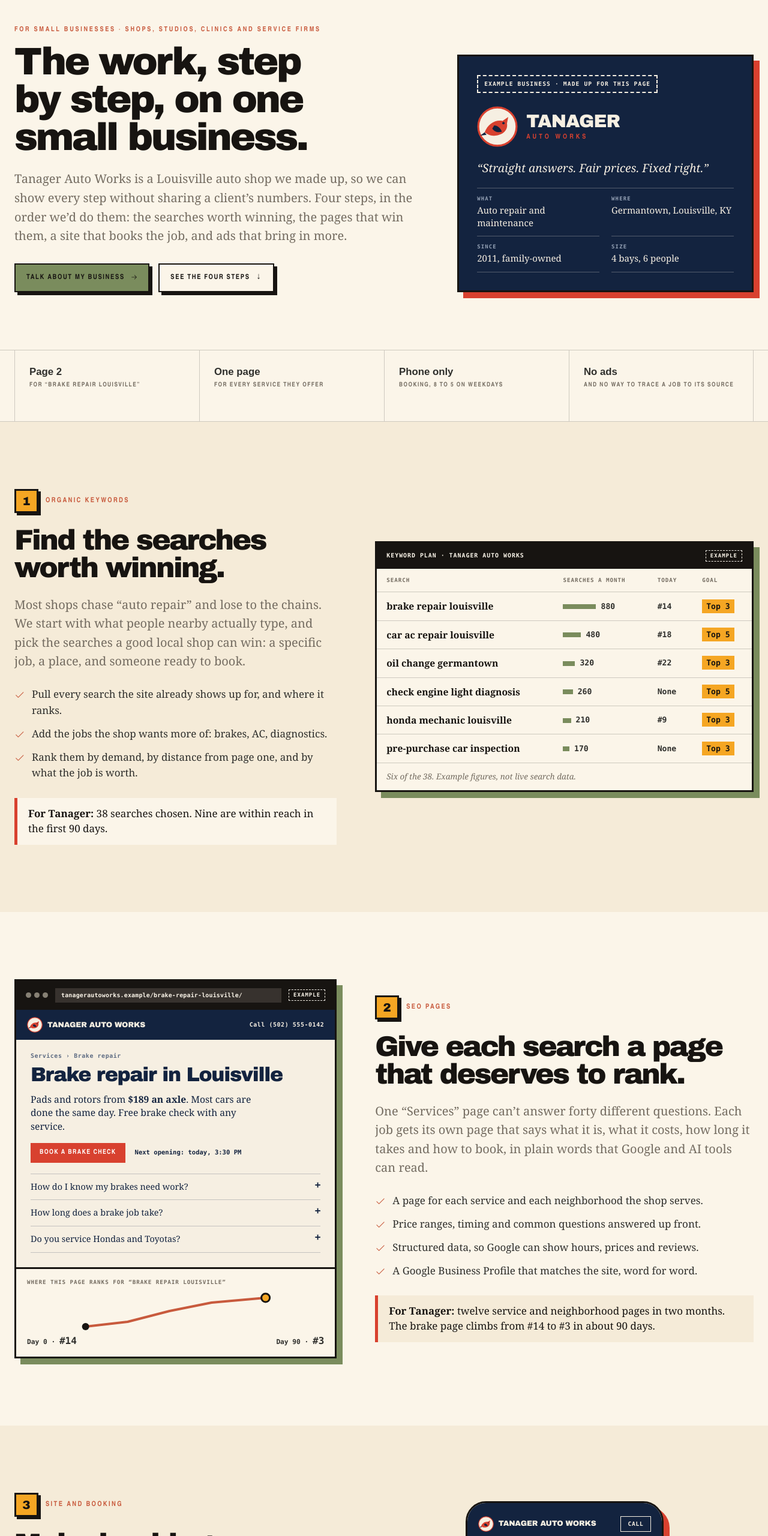
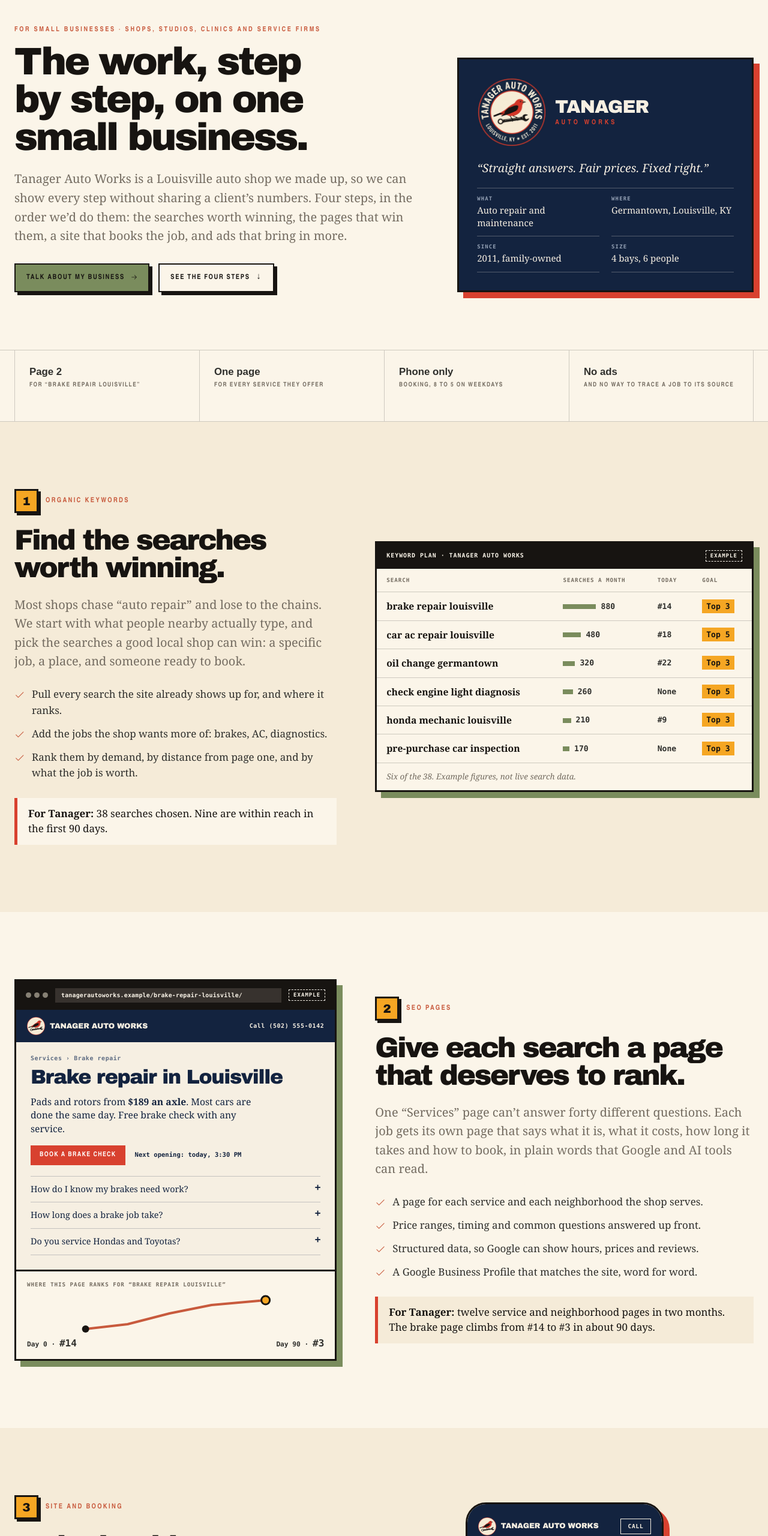
Before and after one commit to jmnich05/animoplatform-ai-deploy, a plain HTML site: page small-businesses/index.html in a window 1280 px wide. Shown: the part 180-2740 px from the top of the page at 60% size. Drawn offline with Linux system fonts and the light colour scheme.

Commit message:
Tanager Auto Works: a drawn badge logo in place of the code-drawn one
- The shop's logo is now a generated garage badge (a scarlet tanager on a
  wrench, "Louisville, KY · Est. 2011"), cut out with a transparent
  background. The shop card uses the full badge; the browser, phone and
  ad mock-ups use its centre disc as a small mark.
- Removed the "Example business · made up for this page" tag from the
  shop card, at Jon's request. The opening paragraph still says the shop
  is made up, and the Example labels on the mock-ups and the note under
  the numbers stay.
- Phones and tablets: a little more space between words in headings, now
  that they are drawn in the device's own heavy face.

Co-Authored-By: Claude Fable 5.2 <noreply@anthropic.com>

```diff
--- a/assets/site.css
+++ b/assets/site.css
@@ -727,3 +727,11 @@ body.hero-exploring::before {
   [data-reveal] { opacity: 1; transform: none; }
   .hero-growth__canvas { display: none !important; }
 }
+
+/* Phones and tablets have no Arial Black, so headings are drawn in the device's own heavy face
+   (San Francisco, Roboto). At the tight tracking set for Arial Black its words run together,
+   so give the spaces a little back. */
+@media (hover: none) and (pointer: coarse) {
+  h1, h2, h3, h4, .court-card__title, .court-final__title { word-spacing: .09em; }
+  .hero-headline__setup { word-spacing: normal; }
+}
--- a/assets/smallbiz.css
+++ b/assets/smallbiz.css
@@ -5,13 +5,12 @@
    any platform's look or logo. */
 .shop { --shop-navy: #13233f; --shop-red: #d8412f; --shop-cream: #f6efe2; --shop-steel: #93a0b4; }
 
-.demo-tag { display: inline-block; margin: 0 0 22px; padding: 7px 10px; border: 2px dashed currentColor; font: 900 .6rem/1.2 var(--mono); letter-spacing: .12em; text-transform: uppercase; }
 .mock__tag { flex: none; padding: 4px 7px; border: 1px dashed currentColor; font: 900 .56rem/1 var(--mono); letter-spacing: .12em; text-transform: uppercase; }
 
 /* The shop's card in the page hero. */
 .shop-card { padding: 30px; border: 3px solid var(--ink); background: var(--shop-navy); color: var(--shop-cream); box-shadow: 10px 10px 0 var(--shop-red); }
 .shop-logo { display: flex; align-items: center; gap: 14px; }
-.shop-logo svg { flex: none; width: 68px; height: 68px; }
+.shop-logo img { flex: none; width: 116px; height: 116px; }
 .shop-logo__name { margin: 0; font: 900 1.9rem/.92 var(--sans); letter-spacing: -.03em; text-transform: uppercase; }
 .shop-logo__sub { display: block; margin-top: 7px; color: var(--shop-red); font: 900 .7rem/1 var(--condensed); letter-spacing: .36em; }
 .shop-card__tagline { margin: 22px 0 0; font: italic 1.2rem/1.35 var(--serif); }
@@ -50,7 +49,7 @@
 .shop-page { background: var(--shop-cream); color: var(--shop-navy); }
 .shop-page__nav { display: flex; align-items: center; justify-content: space-between; gap: 12px; padding: 12px 18px; background: var(--shop-navy); color: var(--shop-cream); }
 .shop-page__brand { display: inline-flex; align-items: center; gap: 8px; font: 900 .78rem/1 var(--sans); letter-spacing: -.01em; text-transform: uppercase; }
-.shop-page__brand svg { width: 26px; height: 26px; }
+.shop-page__brand img { width: 30px; height: 30px; }
 .shop-page__call { font: 900 .62rem/1 var(--mono); letter-spacing: .06em; white-space: nowrap; }
 .shop-page__body { padding: 22px 24px 24px; }
 .shop-page__crumb { margin: 0; color: #5d6b82; font: 800 .62rem/1 var(--mono); letter-spacing: .06em; }
@@ -106,7 +105,7 @@
 .ad--ai .ad__body { box-shadow: 8px 8px 0 var(--marigold); }
 .ad__note { margin: 6px 0 0; color: var(--muted); font-size: .9rem; font-style: italic; }
 .ad__sponsor { display: flex; align-items: center; gap: 10px; margin: 0; color: var(--charcoal); font: 800 .7rem/1.35 var(--mono); }
-.ad__avatar svg { display: block; width: 38px; height: 38px; }
+.ad__avatar img { display: block; width: 40px; height: 40px; }
 .ad__headline { margin: 10px 0 0; color: #1a3fa8; font: 700 1.2rem/1.25 Arial, sans-serif; }
 .ad__text { margin: 8px 0 0; color: var(--charcoal); font: 400 .95rem/1.45 Arial, sans-serif; }
 .ad__links { display: flex; flex-wrap: wrap; gap: 8px 16px; margin: 12px 0 0; color: #1a3fa8; font: 700 .86rem/1.2 Arial, sans-serif; }
--- a/small-businesses/index.html
+++ b/small-businesses/index.html
@@ -9,8 +9,8 @@
   <link rel="canonical" href="https://animoplatform.net/small-businesses/">
   <meta property="og:title" content="How Ánimo grows a small business, step by step"><meta property="og:description" content="Keywords, SEO pages, a booking flow that converts and ads that pay back, shown on an example auto shop."><meta property="og:image" content="https://animoplatform.net/assets/court/20261120/s1/poster.jpg">
   <link rel="icon" type="image/svg+xml" href="/assets/animo-app-icon.svg"><link rel="preconnect" href="https://cdn.jsdelivr.net" crossorigin>
-  <link rel="preconnect" href="https://www.google-analytics.com" crossorigin><link rel="stylesheet" href="/assets/vendor/phosphor/style.css"><link rel="stylesheet" href="/assets/site.css?v=20261126-phone">
-  <link rel="stylesheet" href="/assets/smallbiz.css?v=20261126-1">
+  <link rel="preconnect" href="https://www.google-analytics.com" crossorigin><link rel="stylesheet" href="/assets/vendor/phosphor/style.css"><link rel="stylesheet" href="/assets/site.css?v=20261126-phone2">
+  <link rel="stylesheet" href="/assets/smallbiz.css?v=20261126-2">
   <script type="application/ld+json">
   {
     "@context": "https://schema.org",
@@ -46,8 +46,7 @@
   <main id="main" class="shop">
     <section class="page-hero"><div class="container page-hero-grid"><div><p class="eyebrow">For small businesses · Shops, studios, clinics and service firms</p><h1 class="page-title">The work, step by step, on one small business.</h1><p class="section-lede">Tanager Auto Works is a Louisville auto shop we made up, so we can show every step without sharing a client’s numbers. Four steps, in the order we’d do them: the searches worth winning, the pages that win them, a site that books the job, and ads that bring in more.</p><div class="lede-actions"><a class="button button--sage" href="/contact/" data-track="smallbiz_hero_contact">Talk about my business <i class="ph ph-arrow-right" aria-hidden="true"></i></a><a class="button button--cream" href="#step-1">See the four steps <span aria-hidden="true">↓</span></a></div></div>
       <aside class="shop-card" aria-label="The example business">
-        <p class="demo-tag">Example business · made up for this page</p>
-        <div class="shop-logo"><svg viewBox="0 0 64 64" aria-hidden="true" focusable="false"><circle cx="32" cy="32" r="30" fill="#f6efe2" stroke="#d8412f" stroke-width="3"/><path d="M12 41c5-13 16-20 28-18l9-6-2 10c2 10-6 18-18 19-7 1-12-1-17-5z" fill="#d8412f"/><path d="M27 30c5 0 10 4 12 10-6 2-12 0-15-5z" fill="#13233f"/><circle cx="41.500" cy="26.500" r="1.900" fill="#13233f"/><path d="M12 41l-7 5 10-1z" fill="#13233f"/></svg><p class="shop-logo__name">Tanager<span class="shop-logo__sub">Auto Works</span></p></div>
+        <div class="shop-logo"><img src="/assets/smallbiz/20261126/tanager-badge.webp" alt="Tanager Auto Works logo: a scarlet tanager perched on a wrench" width="480" height="480" decoding="async"><p class="shop-logo__name">Tanager<span class="shop-logo__sub">Auto Works</span></p></div>
         <p class="shop-card__tagline">“Straight answers. Fair prices. Fixed right.”</p>
         <ul class="shop-facts">
           <li><span>What</span>Auto repair and maintenance</li>
@@ -110,7 +109,7 @@
       <figure class="mock mock--browser" data-reveal>
         <figcaption class="mock__bar"><span class="mock__dots" aria-hidden="true"><i></i><i></i><i></i></span><span class="mock__url">tanagerautoworks.example/brake-repair-louisville/</span><span class="mock__tag">Example</span></figcaption>
         <div class="shop-page">
-          <div class="shop-page__nav"><span class="shop-page__brand"><svg viewBox="0 0 64 64" aria-hidden="true" focusable="false"><circle cx="32" cy="32" r="30" fill="#f6efe2" stroke="#d8412f" stroke-width="3"/><path d="M12 41c5-13 16-20 28-18l9-6-2 10c2 10-6 18-18 19-7 1-12-1-17-5z" fill="#d8412f"/><path d="M27 30c5 0 10 4 12 10-6 2-12 0-15-5z" fill="#13233f"/><circle cx="41.500" cy="26.500" r="1.900" fill="#13233f"/><path d="M12 41l-7 5 10-1z" fill="#13233f"/></svg>Tanager Auto Works</span><span class="shop-page__call">Call (502) 555-0142</span></div>
+          <div class="shop-page__nav"><span class="shop-page__brand"><img src="/assets/smallbiz/20261126/tanager-mark.webp" alt="" width="160" height="160" loading="lazy" decoding="async">Tanager Auto Works</span><span class="shop-page__call">Call (502) 555-0142</span></div>
           <div class="shop-page__body">
             <p class="shop-page__crumb">Services › Brake repair</p>
             <p class="shop-page__h1">Brake repair in Louisville</p>
@@ -142,7 +141,7 @@
       </div>
       <div class="phone-wrap" data-reveal>
         <div class="phone" data-book>
-          <div class="phone__top"><span class="shop-page__brand"><svg viewBox="0 0 64 64" aria-hidden="true" focusable="false"><circle cx="32" cy="32" r="30" fill="#f6efe2" stroke="#d8412f" stroke-width="3"/><path d="M12 41c5-13 16-20 28-18l9-6-2 10c2 10-6 18-18 19-7 1-12-1-17-5z" fill="#d8412f"/><path d="M27 30c5 0 10 4 12 10-6 2-12 0-15-5z" fill="#13233f"/><circle cx="41.500" cy="26.500" r="1.900" fill="#13233f"/><path d="M12 41l-7 5 10-1z" fill="#13233f"/></svg>Tanager Auto Works</span><span class="phone__call">Call</span></div>
+          <div class="phone__top"><span class="shop-page__brand"><img src="/assets/smallbiz/20261126/tanager-mark.webp" alt="" width="160" height="160" loading="lazy" decoding="async">Tanager Auto Works</span><span class="phone__call">Call</span></div>
           <div class="phone__screen">
             <div class="phone__step" data-book-step="1">
               <p class="phone__kicker">Book online · 1 of 3</p>
@@ -198,7 +197,7 @@
         <figure class="ad ad--social" data-reveal>
           <figcaption class="ad__where">Facebook and Instagram</figcaption>
           <div class="ad__body">
-            <p class="ad__sponsor"><span class="ad__avatar"><svg viewBox="0 0 64 64" aria-hidden="true" focusable="false"><circle cx="32" cy="32" r="30" fill="#f6efe2" stroke="#d8412f" stroke-width="3"/><path d="M12 41c5-13 16-20 28-18l9-6-2 10c2 10-6 18-18 19-7 1-12-1-17-5z" fill="#d8412f"/><path d="M27 30c5 0 10 4 12 10-6 2-12 0-15-5z" fill="#13233f"/><circle cx="41.500" cy="26.500" r="1.900" fill="#13233f"/><path d="M12 41l-7 5 10-1z" fill="#13233f"/></svg></span><span><b>Tanager Auto Works</b><br>Sponsored</span></p>
+            <p class="ad__sponsor"><span class="ad__avatar"><img src="/assets/smallbiz/20261126/tanager-mark.webp" alt="" width="160" height="160" loading="lazy" decoding="async"></span><span><b>Tanager Auto Works</b><br>Sponsored</span></p>
             <p class="ad__text">Squeaky brakes? Get them checked free this month.</p>
             <svg class="ad__art" viewBox="0 0 320 180" role="img" aria-label="Ad artwork: a brake disc with the words Free brake check"><rect width="320" height="180" fill="#13233f"/><circle cx="238" cy="92" r="74" fill="#93a0b4"/><circle cx="238" cy="92" r="60" fill="#c9d0db"/><circle cx="238" cy="92" r="24" fill="#13233f"/><g fill="#13233f"><circle cx="238" cy="50" r="5"/><circle cx="238" cy="134" r="5"/><circle cx="196" cy="92" r="5"/><circle cx="280" cy="92" r="5"/></g><path d="M276 30a74 74 0 0 1 34 46l-30 10a44 44 0 0 0-20-27z" fill="#d8412f"/><text x="22" y="78" fill="#f6efe2" font-family="Arial Black, Arial, sans-serif" font-weight="900" font-size="30" letter-spacing="-1">FREE</text><text x="22" y="110" fill="#f6efe2" font-family="Arial Black, Arial, sans-serif" font-weight="900" font-size="30" letter-spacing="-1">BRAKE</text><text x="22" y="142" fill="#d8412f" font-family="Arial Black, Arial, sans-serif" font-weight="900" font-size="30" letter-spacing="-1">CHECK</text></svg>
             <p class="ad__cta"><span>Germantown · Open until 6</span><b>Book now</b></p>
```
Also changed, not shown: about/index.html (+1 -1 lines), contact/index.html (+1 -1 lines), index.html (+1 -1 lines), insights/ai-consulting-louisville-small-business/index.html (+1 -1 lines), insights/index.html (+1 -1 lines), insights/prepare-small-business-data-for-ai/index.html (+1 -1 lines), services/index.html (+1 -1 lines), therapy-practices/index.html (+1 -1 lines), work/index.html (+1 -1 lines), assets/smallbiz/20261126/tanager-badge.webp (added), assets/smallbiz/20261126/tanager-mark.webp (added).
